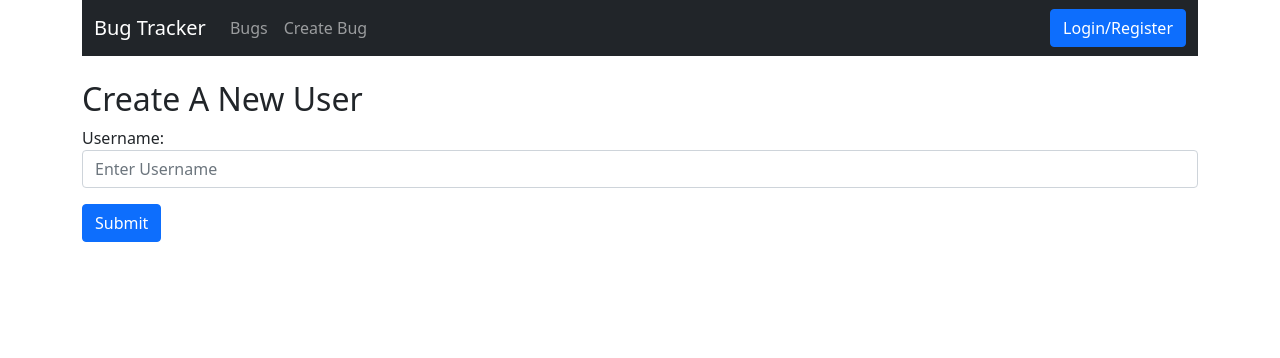
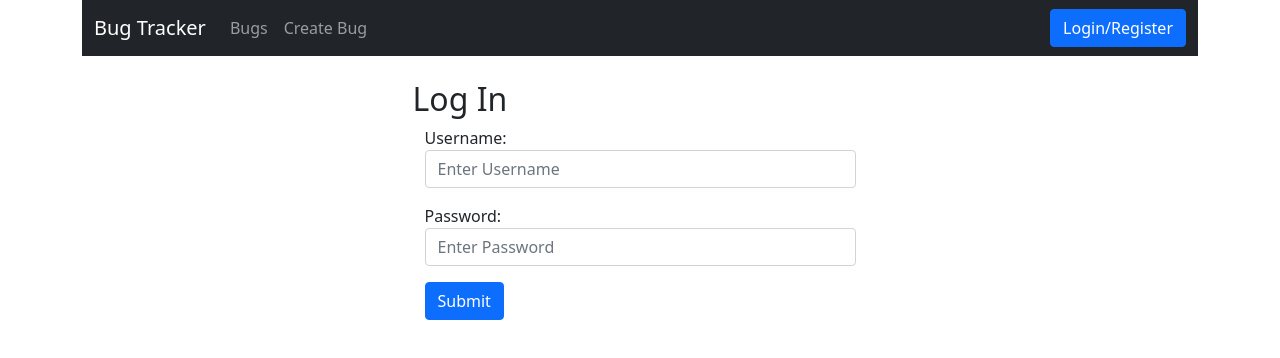
Before and after one commit to JSantos95/bug-tracker, a React (Create React App) app: page /user in a window 1280 px wide. Shown: the top 358 px of the page. Built offline with nearby package versions, Linux system fonts and the light colour scheme.

Commit message:
update(): hook now registers and log ins users

```diff
--- a/src/components/createUser.js
+++ b/src/components/createUser.js
@@ -1,24 +1,47 @@
 import React, { useState } from "react";
 import axios from "axios";
 
-const CreateUser = () => {
+// if newUser prop is true this form will register a user, else for login
+const CreateUser = (props) => {
     const [username, setUsername] = useState('');
+    const [email, setEmail] = useState('');
+    const [password, setPassword] = useState('');
 
-    const onSubmit = (e) => {
+    const authentication = (e) => {
         e.preventDefault();
         const user = {
             username,
+            password,
         }
         console.log(user);
 
-        axios.post('http://localhost:5000/users/add', user)
-            .then((res) => console.log(res.data));
+        if(props.newUser) {
+            user.email = email;
+            axios.post('http://localhost:5000/api/auth/register', user)
+            .then((res) => console.log(res.data))
+        } else {
+            axios.post('http://localhost:5000/api/auth/login', user)
+            .then((res) => console.log(res.data))
+        }
     }
 
     return (
-        <div>
-            <h2>Create A New User</h2>
-            <form onSubmit={onSubmit}>
+        <div className="container-fluid">
+            <div className="col-5 mx-auto">
+                { props.newUser ? <h2>Create New Account</h2> : <h2>Log In</h2> }
+                <div className="container-fluid">
+                    <form onSubmit={authentication}>
+                        {
+                            props.newUser &&
+                            <div className="mb-3">
+                                <label htmlFor="email">Email: </label>
+                                <input type="email" value={email} name="email"
+                                    className="form-control" placeholder="Enter Email"
+                                    onChange={e => setEmail(e.target.value)}
+                                />
+                            </div>
+                        }
+
                         <div className="mb-3">
                             <label htmlFor="username">Username: </label>
                             <input type="text" value={username} name="username"
@@ -27,8 +50,25 @@ const CreateUser = () => {
                             />
                         </div>
 
+                        <div className="mb-3">
+                            <label htmlFor="password">Password: </label>
+                            <input type="password" value={password} name="password"
+                                className="form-control" placeholder="Enter Password"
+                                minlength="5" required
+                                onChange={e => setPassword(e.target.value)}
+                            />
+                            {
+                                props.newUser &&
+                                <span id="passwordHelpInline" className="form-text">
+                                    Must at least 5 characters long
+                                </span>
+                            }
+                        </div>
+
                         <input className="btn btn-primary" type="submit"/>
                     </form>
+                </div>
+            </div>
         </div>
     )
 }
```
Lines whose indentation alone changed are shown as unchanged.
